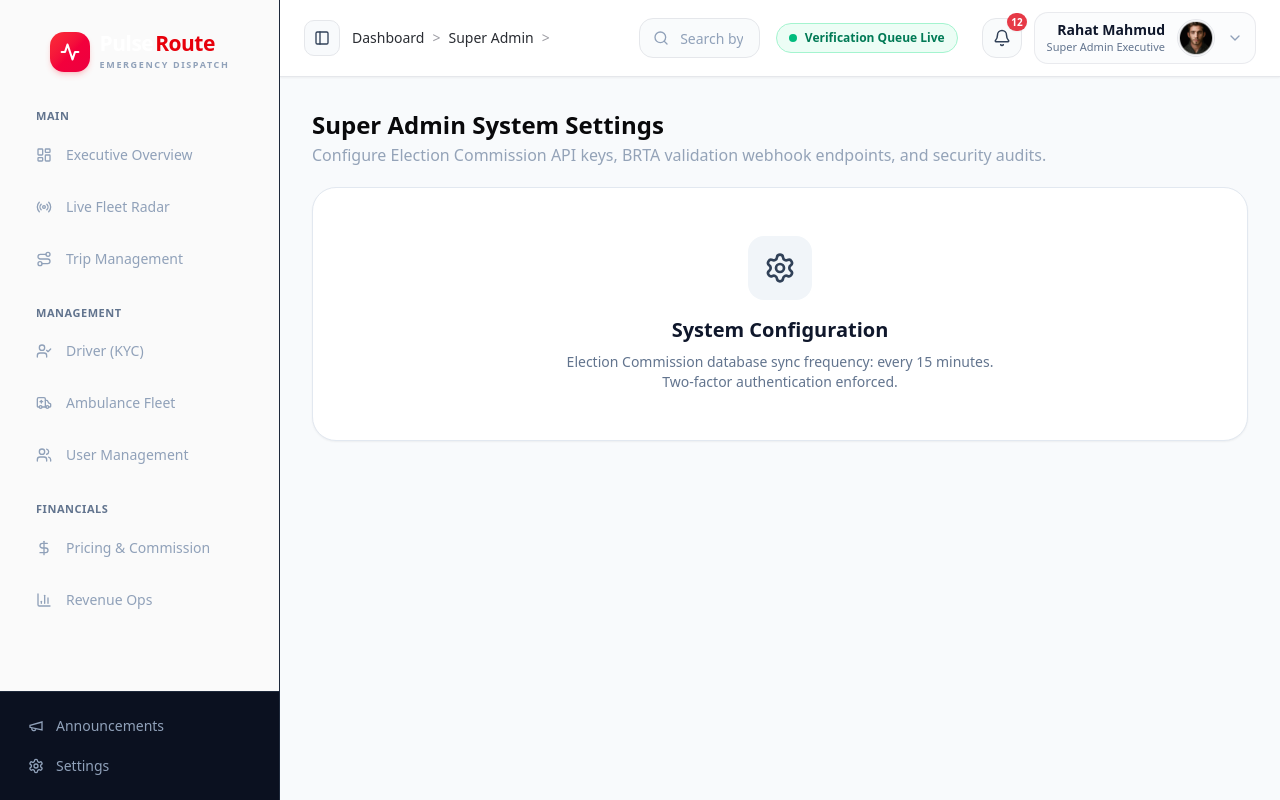
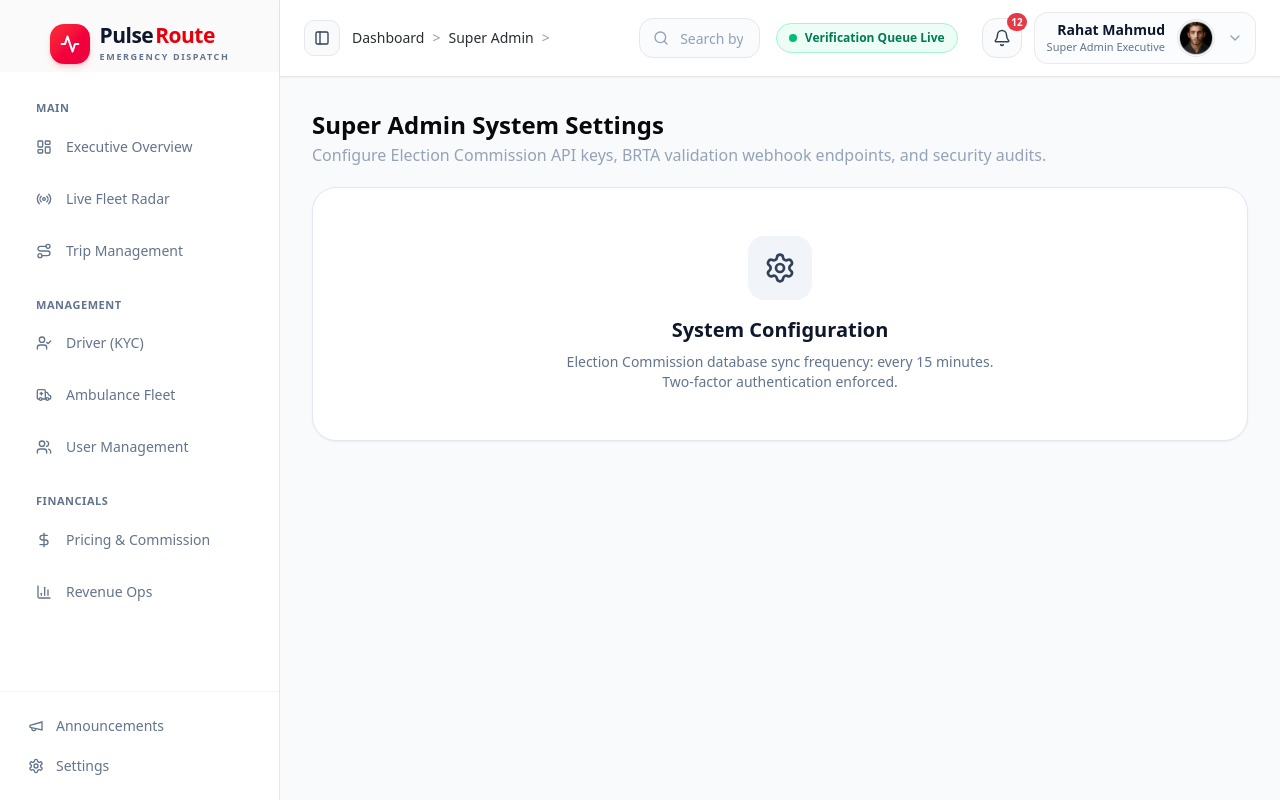
Before and after one commit to haniful360/pulseroute-frontend, a Next.js app: page /dashboard/super-admin/settings in a window 1280 px wide. Built offline with nearby package versions, Linux system fonts and the light colour scheme.

Commit message:
style: super-admin sidebar now uses patient light white theme

```diff
--- a/src/components/dashboard/navigationBar/NavigationBar.tsx
+++ b/src/components/dashboard/navigationBar/NavigationBar.tsx
@@ -50,7 +50,7 @@ export default function NavigationBar({ role }: { role: roleTypes }) {
           )}
 
           {/* Non-patient & non-driver breadcrumbs */}
-          {(!isPatient && !isDriver) && <DynamicBreadcrumb />}
+          {!isPatient && !isDriver && <DynamicBreadcrumb />}
         </div>
 
         {/* Center Section: Search Bar */}
--- a/src/components/dashboard/sidebar/AppSidebar.tsx
+++ b/src/components/dashboard/sidebar/AppSidebar.tsx
@@ -13,15 +13,13 @@ export function AppSidebar({
   className,
   ...props
 }: { role: roleTypes } & React.ComponentProps<typeof Sidebar>) {
-  const isLight = role === 'patient' || role === 'driver' || role === 'admin';
-  const isSuperAdmin = role === 'super-admin';
+  const isLight = role === 'patient' || role === 'driver' || role === 'admin' || role === 'super-admin';
 
   return (
     <Sidebar
       collapsible="icon"
       className={cn(
         isLight && 'border-r border-gray-200 bg-white text-slate-800',
-        isSuperAdmin && 'border-r border-[#1E293B] bg-[#0B1120] text-slate-200',
         className,
       )}
       {...props}
--- a/src/components/dashboard/sidebar/_components/SidebarContentSection/SidebarContentSection.tsx
+++ b/src/components/dashboard/sidebar/_components/SidebarContentSection/SidebarContentSection.tsx
@@ -68,7 +68,7 @@ function SidebarContentSection({ role }: { role: roleTypes }) {
   const isDriver = role === 'driver';
   const isSuperAdmin = role === 'super-admin';
   const isAdmin = role === 'admin';
-  const isLight = isPatient || isDriver || isAdmin;
+  const isLight = isPatient || isDriver || isAdmin || isSuperAdmin;
 
   return (
     <SidebarContent
@@ -129,10 +129,6 @@ function SidebarContentSection({ role }: { role: roleTypes }) {
                           ? isActive
                             ? 'border-l-4 border-[#E63946] bg-[#FEF2F2] font-semibold text-[#0B132B]'
                             : 'text-[#64748B] hover:bg-slate-50 hover:text-[#0B132B]'
-                          : isSuperAdmin
-                            ? isActive
-                              ? 'bg-[#E63946] font-semibold text-white shadow-md shadow-[#E63946]/20'
-                              : 'text-slate-400 hover:bg-[#1E293B]/60 hover:text-white'
                           : isActive
                             ? 'text-primary! bg-[#1E293B]!'
                             : 'hover:text-primary! text-[#F8FAFC]! hover:bg-[#1E293B]/40!'
@@ -146,10 +142,6 @@ function SidebarContentSection({ role }: { role: roleTypes }) {
                                 ? isActive
                                   ? 'text-[#E63946]'
                                   : 'text-[#64748B]'
-                                : isSuperAdmin
-                                  ? isActive
-                                    ? 'text-white'
-                                    : 'text-slate-400'
                                 : ''
                             }
                             size={20}
@@ -269,10 +261,6 @@ function SidebarContentSection({ role }: { role: roleTypes }) {
                       ? isActive
                         ? 'rounded-l-none rounded-r-xl border-l-4 border-[#E63946] bg-[#FEF2F2] font-semibold text-[#0B132B]'
                         : 'rounded-xl text-[#64748B] hover:bg-slate-50 hover:text-[#0B132B]'
-                      : isSuperAdmin
-                        ? isActive
-                          ? 'rounded-xl bg-[#E63946] font-semibold text-white shadow-md shadow-[#E63946]/20'
-                          : 'rounded-xl text-slate-400 hover:bg-[#1E293B]/60 hover:text-white'
                       : ''
                   }`}
                 >
@@ -284,10 +272,6 @@ function SidebarContentSection({ role }: { role: roleTypes }) {
                         ? isActive
                           ? 'font-semibold text-[#0B132B]'
                           : 'text-[#64748B] hover:text-[#0B132B]'
-                        : isSuperAdmin
-                          ? isActive
-                            ? 'font-semibold text-white'
-                            : 'text-slate-400 hover:text-white'
                         : isActive
                           ? 'text-primary! bg-[#1E293B]!'
                           : 'hover:text-primary! text-[#F8FAFC]! hover:bg-[#1E293B]/40!'
@@ -302,10 +286,6 @@ function SidebarContentSection({ role }: { role: roleTypes }) {
                                 ? 'text-[#06D6A0]'
                                 : 'text-[#E63946]'
                               : 'text-[#64748B]'
-                            : isSuperAdmin
-                              ? isActive
-                                ? 'text-white'
-                                : 'text-slate-400'
                             : ''
                         }
                         size={20}
--- a/src/components/dashboard/sidebar/_components/SidebarFooterSection/SidebarFooterSection.tsx
+++ b/src/components/dashboard/sidebar/_components/SidebarFooterSection/SidebarFooterSection.tsx
@@ -18,7 +18,7 @@ export default function SidebarFooterSection({ role }: { role: roleTypes }) {
   const isDriver = role === 'driver';
   const isSuperAdmin = role === 'super-admin';
   const isAdmin = role === 'admin';
-  const isLight = isPatient || isDriver || isAdmin;
+  const isLight = isPatient || isDriver || isAdmin || isSuperAdmin;
 
   return (
     <SidebarFooter
@@ -82,7 +82,7 @@ export default function SidebarFooterSection({ role }: { role: roleTypes }) {
             <div className="flex w-full flex-col gap-1">
               <Link
                 href="/dashboard/super-admin/announcements"
-                className="flex items-center gap-3 rounded-xl px-3 py-2 text-sm font-medium text-slate-400 transition hover:bg-[#1E293B]/60 hover:text-white"
+                className="flex items-center gap-3 rounded-xl px-3 py-2 text-sm font-medium text-slate-500 transition hover:bg-slate-50 hover:text-[#0B132B]"
               >
                 <svg
                   className="h-4 w-4 shrink-0"
@@ -98,7 +98,7 @@ export default function SidebarFooterSection({ role }: { role: roleTypes }) {
               </Link>
               <Link
                 href="/dashboard/super-admin/settings"
-                className="flex items-center gap-3 rounded-xl px-3 py-2 text-sm font-medium text-slate-400 transition hover:bg-[#1E293B]/60 hover:text-white"
+                className="flex items-center gap-3 rounded-xl px-3 py-2 text-sm font-medium text-slate-500 transition hover:bg-slate-50 hover:text-[#0B132B]"
               >
                 <svg
                   className="h-4 w-4 shrink-0"
--- a/src/components/dashboard/sidebar/_components/SidebarHeader/SidebarHeader.tsx
+++ b/src/components/dashboard/sidebar/_components/SidebarHeader/SidebarHeader.tsx
@@ -7,7 +7,7 @@ import { roleTypes } from '../../sidebarRoutes';
 function SidebarHeaderSection({ role }: { role: roleTypes }) {
   const { state } = useSidebar();
   const isExpanded = state === 'expanded';
-  const isLight = role === 'patient' || role === 'driver' || role === 'admin';
+  const isLight = role === 'patient' || role === 'driver' || role === 'admin' || role === 'super-admin';
 
   return (
     <SidebarHeader className={`flex flex-col items-center gap-4 px-4 ${isLight ? 'mt-4' : 'mt-6'}`}>
```
Lines whose indentation alone changed are shown as unchanged.
